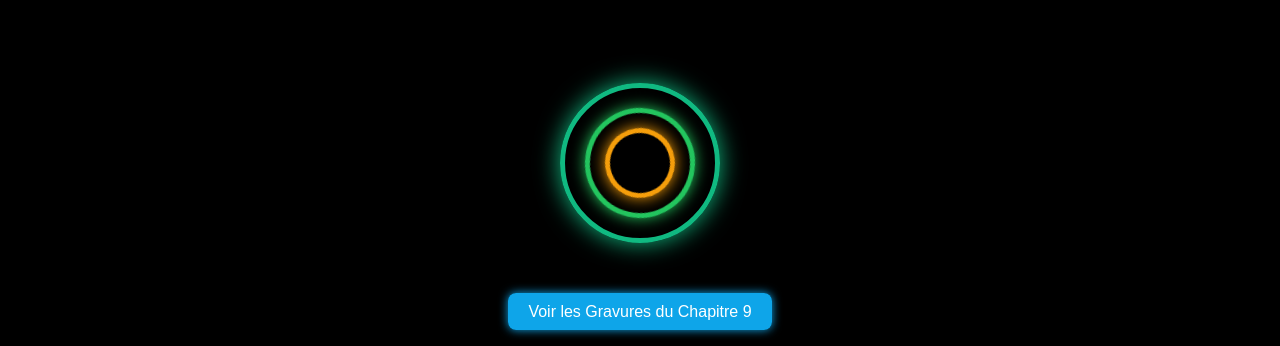
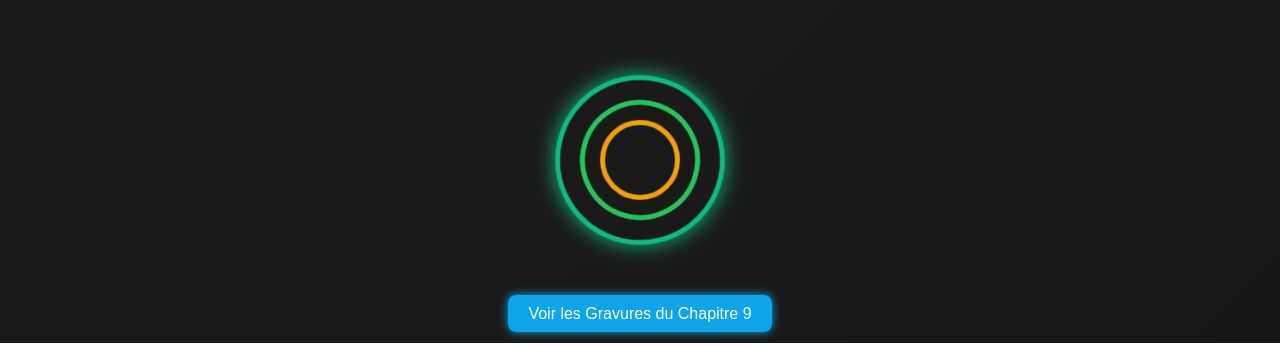
Before and after one commit to Langageneo/Langage-Neo-Sacred-Cod, a plain HTML site: page gravures/index.html in a window 1280 px wide. Shown: the part 1594-1940 px from the top of the page. Drawn offline with Linux system fonts and the light colour scheme.

Commit message:
index.html
Signed-off-by: Parfait Guiri  <parfait.guiri@gmail.com>

```diff
--- a/gravures/index.html
+++ b/gravures/index.html
@@ -1,37 +1,26 @@
 <!DOCTYPE html>
 <html lang="fr">
 <head>
-  <meta charset="UTF-8" />
+  <meta charset="UTF-8">
   <title>Gravures Sacrées</title>
   <style>
     body {
-      background-color: black;
+      margin: 0;
+      padding: 0;
+      background: linear-gradient(-45deg, #0f0f0f, #1a1a1a, #111827, #0f172a);
+      background-size: 400% 400%;
+      animation: backgroundMove 15s ease infinite;
       color: white;
       font-family: Arial, sans-serif;
       text-align: center;
       padding: 20px;
       overflow-x: hidden;
-      position: relative;
-      z-index: 0;
     }
 
-    /* Animation légère et uniforme en arrière-plan */
-    body::before {
-      content: "";
-      position: fixed;
-      top: 0; left: 0; right: 0; bottom: 0;
-      background: radial-gradient(circle at center, rgba(14,165,233,0.1), transparent 70%);
-      animation: pulseLight 6s ease-in-out infinite;
-      pointer-events: none;
-      z-index: -1;
-    }
-    @keyframes pulseLight {
-      0%, 100% {
-        opacity: 0.3;
-      }
-      50% {
-        opacity: 0.6;
-      }
+    @keyframes backgroundMove {
+      0% { background-position: 0% 50%; }
+      50% { background-position: 100% 50%; }
+      100% { background-position: 0% 50%; }
     }
 
     iframe {
@@ -39,6 +28,7 @@
       margin: 30px auto;
       display: block;
     }
+
     pre {
       font-size: 16px;
       line-height: 1.2;
@@ -49,50 +39,44 @@
       z-index: 10;
     }
 
-    /* Mandala avec rotation plus rapide et visible */
+    /* Mandala animé */
     @keyframes rotation {
-      from {
-        transform: rotate(0deg);
-      }
-      to {
-        transform: rotate(360deg);
-      }
+      from { transform: rotate(0deg); }
+      to { transform: rotate(360deg); }
     }
+
     .mandala {
       margin: 40px auto 60px;
-      width: 150px;
-      height: 150px;
+      width: 160px;
+      height: 160px;
       border: 5px solid #10b981;
       border-radius: 50%;
-      animation: rotation 10s linear infinite; /* plus rapide */
-      box-shadow: 0 0 25px #10b981; /* plus lumineux */
+      animation: rotation 8s linear infinite;
+      box-shadow: 0 0 20px #10b981;
       position: relative;
       z-index: 5;
     }
+
     .mandala:before, .mandala:after {
       content: "";
       position: absolute;
       border: 5px solid #22c55e;
       border-radius: 50%;
       top: 20px; left: 20px; right: 20px; bottom: 20px;
-      animation: rotation 7s linear infinite reverse; /* plus rapide */
-      box-shadow: 0 0 15px #22c55e;
+      animation: rotation 6s linear infinite reverse;
     }
+
     .mandala:after {
       top: 40px; left: 40px; right: 40px; bottom: 40px;
       border-color: #f59e0b;
-      animation-duration: 9s; /* plus rapide */
-      box-shadow: 0 0 15px #f59e0b;
+      animation-duration: 10s;
     }
 
-    /* Effet léger de lueur sur les titres */
     h1, h2 {
       text-shadow:
         0 0 5px #0ea5e9,
         0 0 10px #0ea5e9,
         0 0 20px #0ea5e9;
-      position: relative;
-      z-index: 10;
     }
 
     a {
@@ -104,9 +88,8 @@
       font-family: sans-serif;
       box-shadow: 0 0 10px #0ea5e9;
       transition: background-color 0.3s ease, box-shadow 0.3s ease;
-      position: relative;
-      z-index: 10;
     }
+
     a:hover {
       background-color: #0284c7;
       box-shadow: 0 0 20px #0284c7;
@@ -115,7 +98,6 @@
 </head>
 <body>
   <h1>Gravures Sacrées</h1>
-
   <h2>Image – Son – Esprit</h2>
   <iframe src="image-son-esprit.html" width="320" height="320"></iframe>
 
@@ -158,6 +140,7 @@
        └─────────────────────────────┘
   </pre>
 
+  <!-- Mandala animé -->
   <div class="mandala"></div>
 
   <div style="text-align:center; margin-top: 40px;">
```
